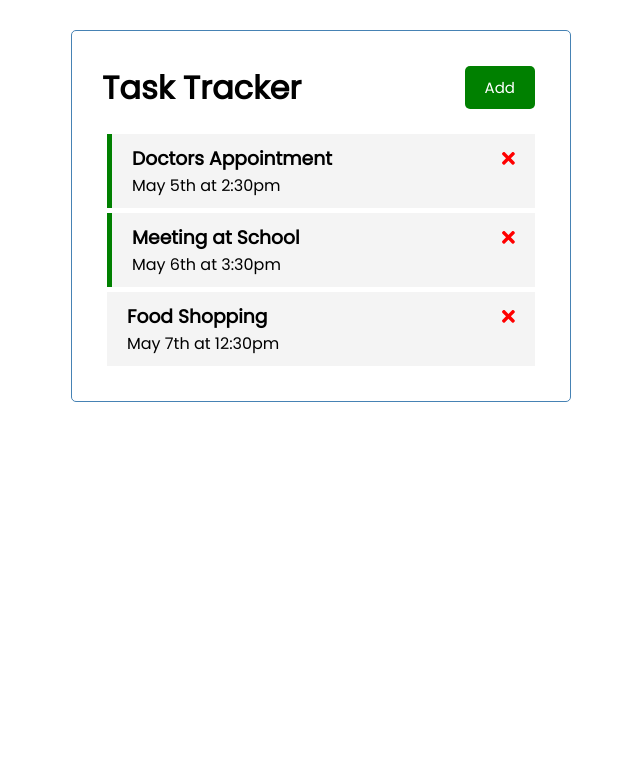
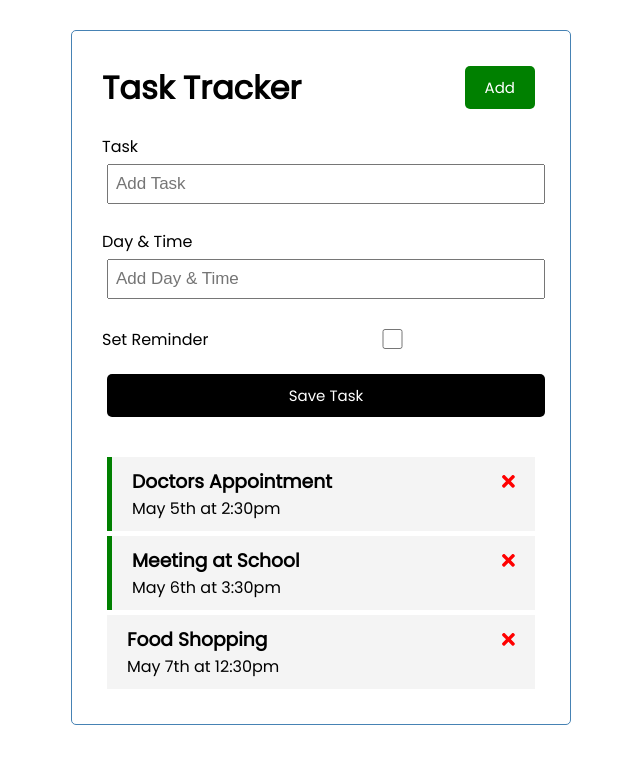
Before and after one commit to houseofsam/angular-task-tracker, an Angular app: page / in a window 1280 px wide. Shown: the top 764 px of the page, without its empty margins (319-959 px from the left). Built offline with nearby package versions, Linux system fonts and the light colour scheme; data requests are answered from the project's data file.

Commit message:
create add task component

```diff
--- a/src/app/app.module.ts
+++ b/src/app/app.module.ts
@@ -8,6 +8,7 @@ import { HeaderComponent } from './components/header/header.component';
 import { ButtonComponent } from './components/button/button.component';
 import { TasksComponent } from './components/tasks/tasks.component';
 import { TaskItemComponent } from './components/task-item/task-item.component';
+import { AddTaskComponent } from './components/add-task/add-task.component';
 
 @NgModule({
   declarations: [
@@ -15,7 +16,8 @@ import { TaskItemComponent } from './components/task-item/task-item.component';
     HeaderComponent,
     ButtonComponent,
     TasksComponent,
-    TaskItemComponent
+    TaskItemComponent,
+    AddTaskComponent
   ],
   imports: [
     BrowserModule,
--- /dev/null
+++ b/src/app/components/add-task/add-task.component.css
@@ -0,0 +1,3 @@
+.add-form {
+  margin-bottom: 40px;
+}
--- /dev/null
+++ b/src/app/components/add-task/add-task.component.html
@@ -0,0 +1,15 @@
+<form class="add-form">
+  <div class="form-control">
+    <label for="text">Task</label>
+    <input type="text" name="text" placeholder="Add Task" />
+  </div>
+  <div class="form-control">
+    <label for="day">Day & Time</label>
+    <input type="text" name="day" placeholder="Add Day & Time" />
+  </div>
+  <div class="form-control form-control-check">
+    <label for="reminder">Set Reminder</label>
+    <input type="checkbox" name="reminder" id="reminder" />
+  </div>
+  <input type="submit" value="Save Task" class="btn btn-block">
+</form>
--- /dev/null
+++ b/src/app/components/add-task/add-task.component.ts
@@ -0,0 +1,15 @@
+import { Component, OnInit } from '@angular/core';
+
+@Component({
+  selector: 'app-add-task',
+  templateUrl: './add-task.component.html',
+  styleUrls: ['./add-task.component.css']
+})
+export class AddTaskComponent implements OnInit {
+
+  constructor() { }
+
+  ngOnInit(): void {
+  }
+
+}
--- a/src/app/components/tasks/tasks.component.html
+++ b/src/app/components/tasks/tasks.component.html
@@ -1,3 +1,4 @@
+<app-add-task></app-add-task>
 <app-task-item
   *ngFor="let task of tasks"
   [task]="task"
```
Also changed, not shown: 1 other file (tests, documents, lock files or other folders).
